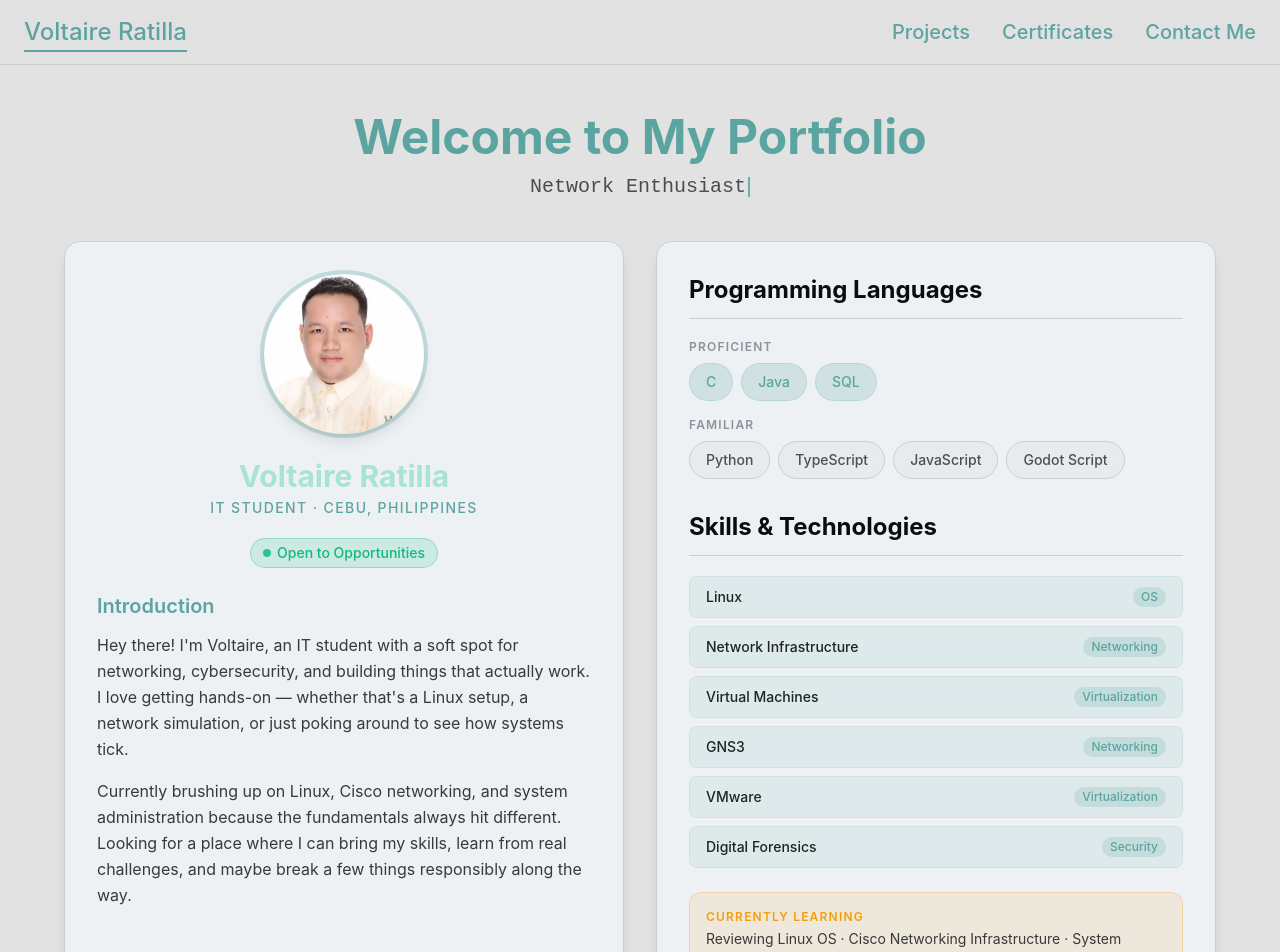
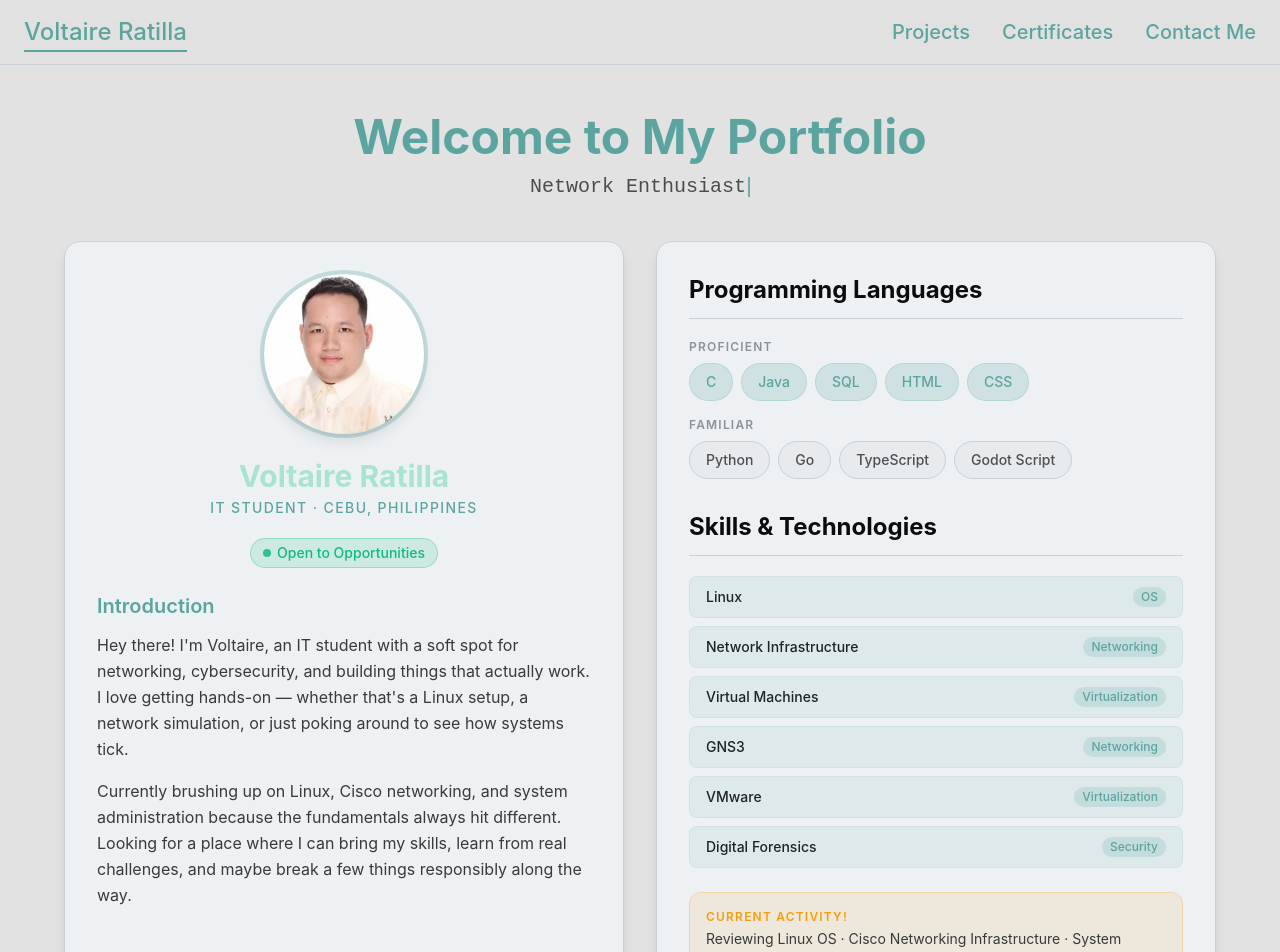
Before and after one commit to Raidiniom/portfolio, a Next.js app: page / in a window 1280 px wide. Shown: the top 952 px of the page. Built offline with nearby package versions, Linux system fonts and the light colour scheme.

Commit message:
Updated certs and projects data

```diff
--- a/app/certificates/data/data.ts
+++ b/app/certificates/data/data.ts
@@ -24,6 +24,7 @@ export const certificate_details = [
         date_issued: "November 18, 2025",
         image: "./certificate_img/Junior_Cybersecurity_Analyst_Career_Path_certificate_07402931-usc-edu-ph_7fdcdab3-abac-4354-904f-5999ea846118_page-0001.jpg",
     },
+
     // {
     //     title: "Certificate #5",
     //     issued_by: "",
--- a/app/page.tsx
+++ b/app/page.tsx
@@ -57,11 +57,13 @@ export default function Home() {
     const programming_lang = [
         { name: 'C', level: 'Proficient' },
         { name: 'Java', level: 'Proficient' },
+        { name: 'SQL', level: 'Proficient' },
         { name: 'Python', level: 'Familiar' },
+        { name: 'Go', level: 'Familiar' },
         { name: 'TypeScript', level: 'Familiar' },
-        { name: 'JavaScript', level: 'Familiar' },
         { name: 'Godot Script', level: 'Familiar' },
-        { name: 'SQL', level: 'Proficient' },
+        { name: 'HTML', level: 'Proficient' },
+        { name: 'CSS', level: 'Proficient' },
     ];
 
     const skilltech_list = [
@@ -195,7 +197,7 @@ export default function Home() {
 
                     {/* Currently Learning */}
                     <div className="mt-6 p-4 rounded-xl bg-noel-warning/10 border border-noel-warning/25">
-                        <p className="text-xs font-semibold uppercase tracking-widest text-noel-warning mb-1">Currently Learning</p>
+                        <p className="text-xs font-semibold uppercase tracking-widest text-noel-warning mb-1">Current Activity!</p>
                         <p className="text-foreground/80 text-sm">Reviewing Linux OS · Cisco Networking Infrastructure · System Administration</p>
                     </div>
                 </div>
--- a/package.json
+++ b/package.json
@@ -9,7 +9,7 @@
     "lint": "eslint"
   },
   "dependencies": {
-    "next": "16.0.3",
+    "next": "^16.3.0",
     "react": "19.2.0",
     "react-dom": "19.2.0"
   },
@@ -18,7 +18,7 @@
     "@types/node": "^20",
     "@types/react": "^19",
     "@types/react-dom": "^19",
-    "baseline-browser-mapping": "^2.9.18",
+    "baseline-browser-mapping": "^2.11.13",
     "eslint": "^9",
     "eslint-config-next": "16.0.3",
     "tailwindcss": "^4",
```
Also changed, not shown: app/projects/data/data.ts (+12 -12 lines), 1 other file (tests, documents, lock files or other folders).
